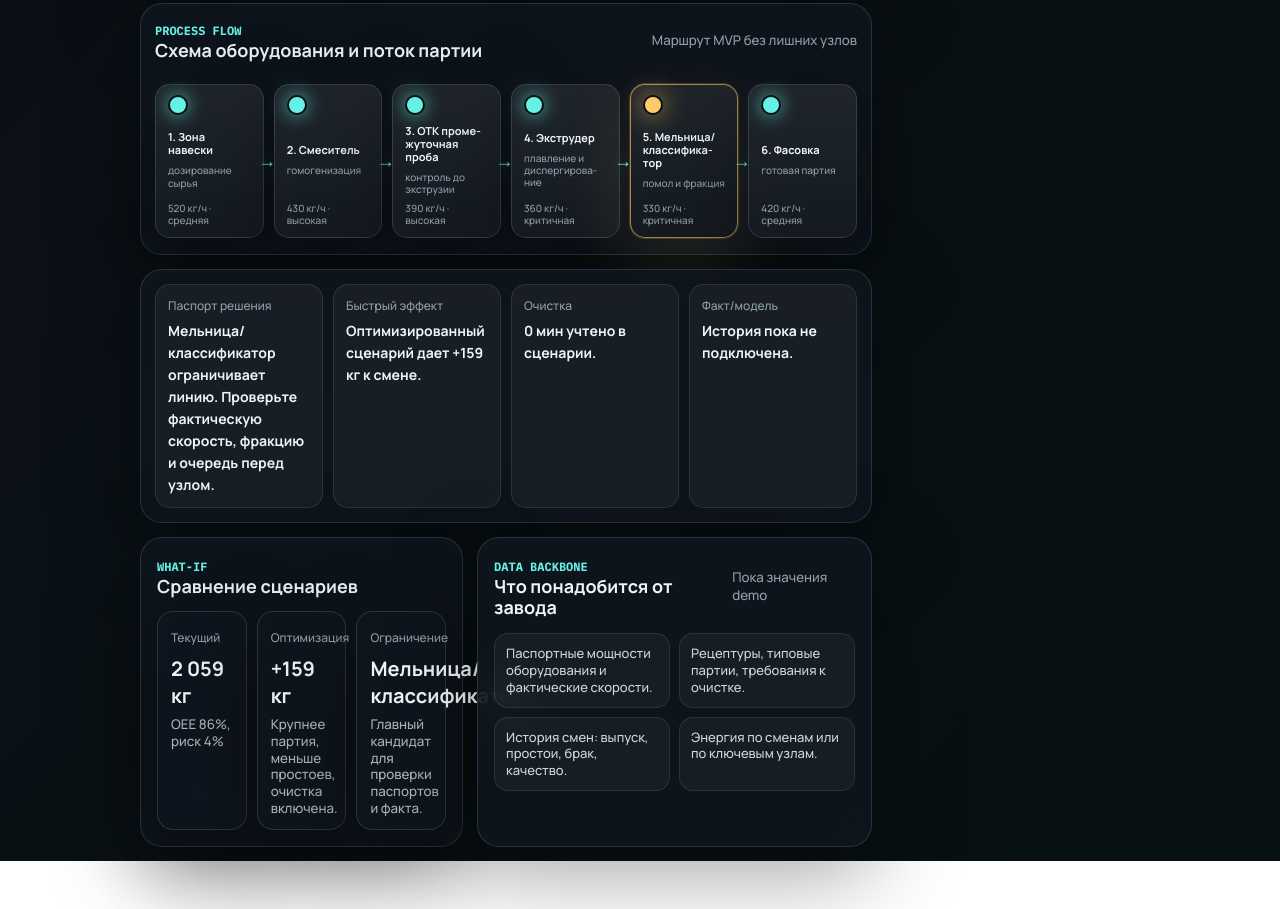
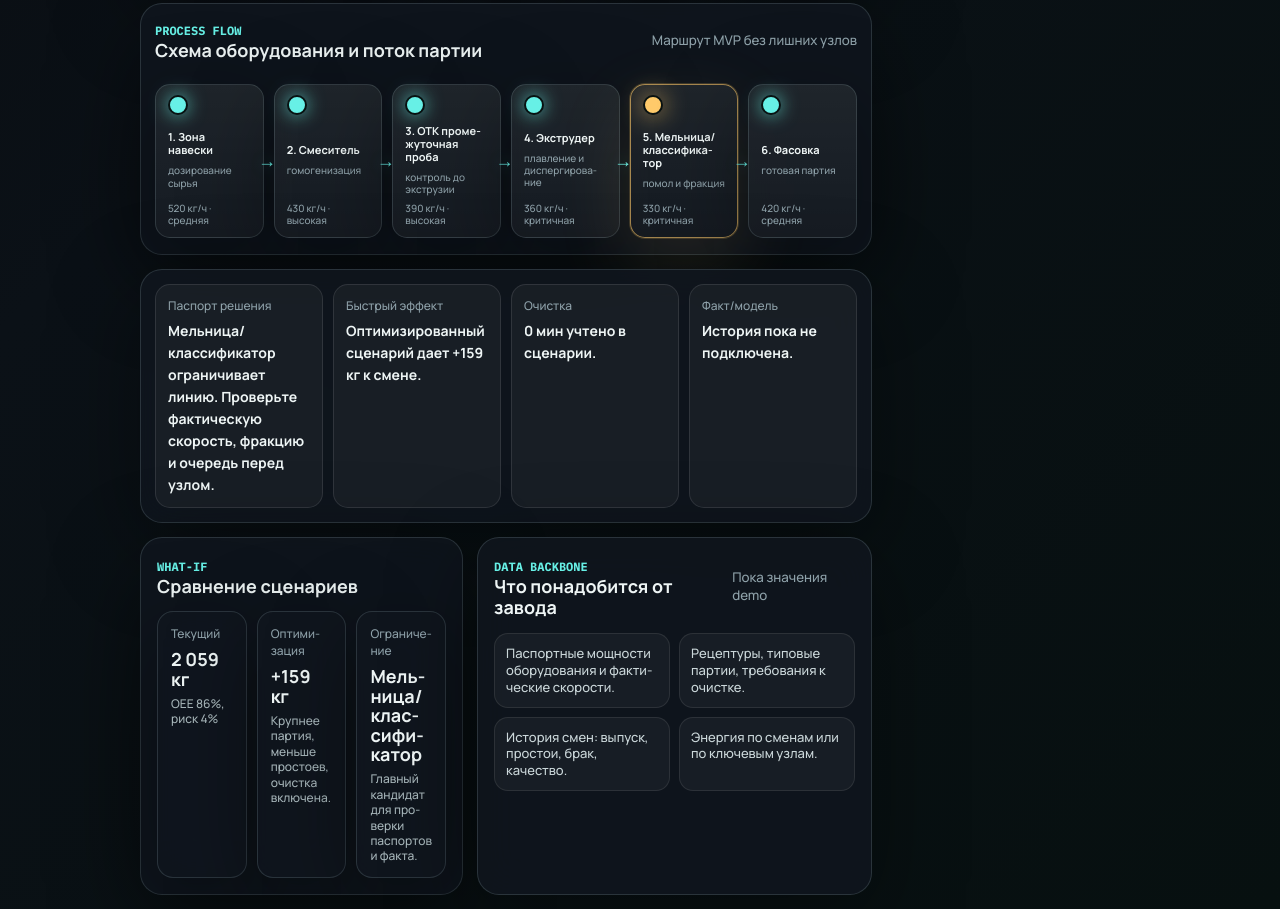
Before and after one commit to patrushevea-gif/digital-twin, a website: page apps/web/line-twin.html in a window 1280 px wide. Shown: the part 1066-1975 px from the top of the page. Before the commit the page ends 1927 px from the top, so only its background shows below. Drawn offline with nearby package versions, Linux system fonts and the light colour scheme.

Commit message:
Prevent compact cards from overflowing

```diff
--- a/apps/web/factory-hub.css
+++ b/apps/web/factory-hub.css
@@ -23,3 +23,10 @@
 .asset-summary strong{min-width:220px;line-height:1.25}
 .asset-summary span{color:#aebdc1;line-height:1.35;font-size:13px}
 @media(max-width:860px){.rail a.mark{width:min(20vw,76px);height:42px;padding:6px}.rail a.mark span{font-size:11px}.rail a.mark small{display:none}.factory-bar,.line-catalog{grid-template-columns:1fr}.line-tile{min-height:104px}.asset-summary{display:grid;gap:8px}.asset-summary strong{min-width:0}}
+
+/* Late-loaded fit guard: keeps compact analytical cards inside their panels. */
+.bottom-grid,.scenario-grid,.scenario-card,.data-list,.data-list div{min-width:0}
+.scenario-card{overflow:hidden;display:grid;align-content:start}
+.scenario-card span,.scenario-card strong,.scenario-card small,.data-list div{max-width:100%;overflow-wrap:anywhere;word-break:break-word;hyphens:auto}
+.scenario-card strong{font-size:clamp(18px,1.35vw,22px);line-height:1.08}
+.scenario-card small{font-size:clamp(12px,.9vw,14px);line-height:1.28}
```
